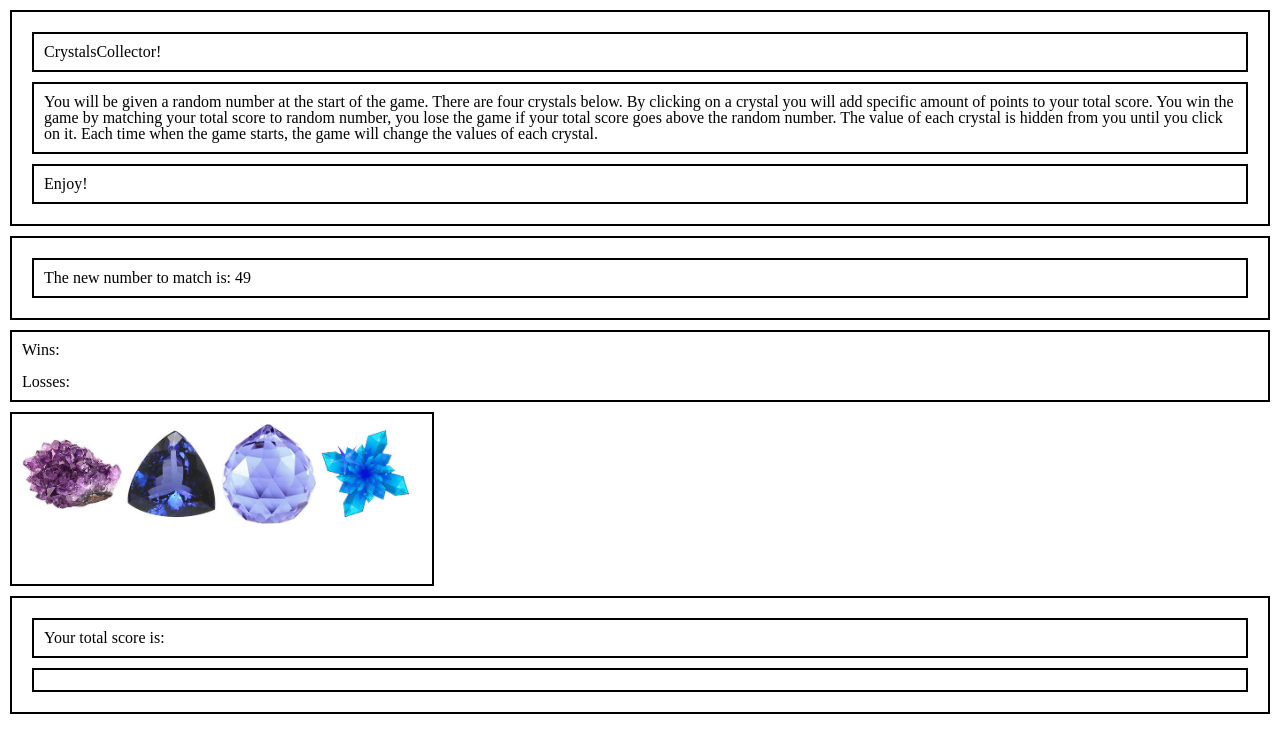
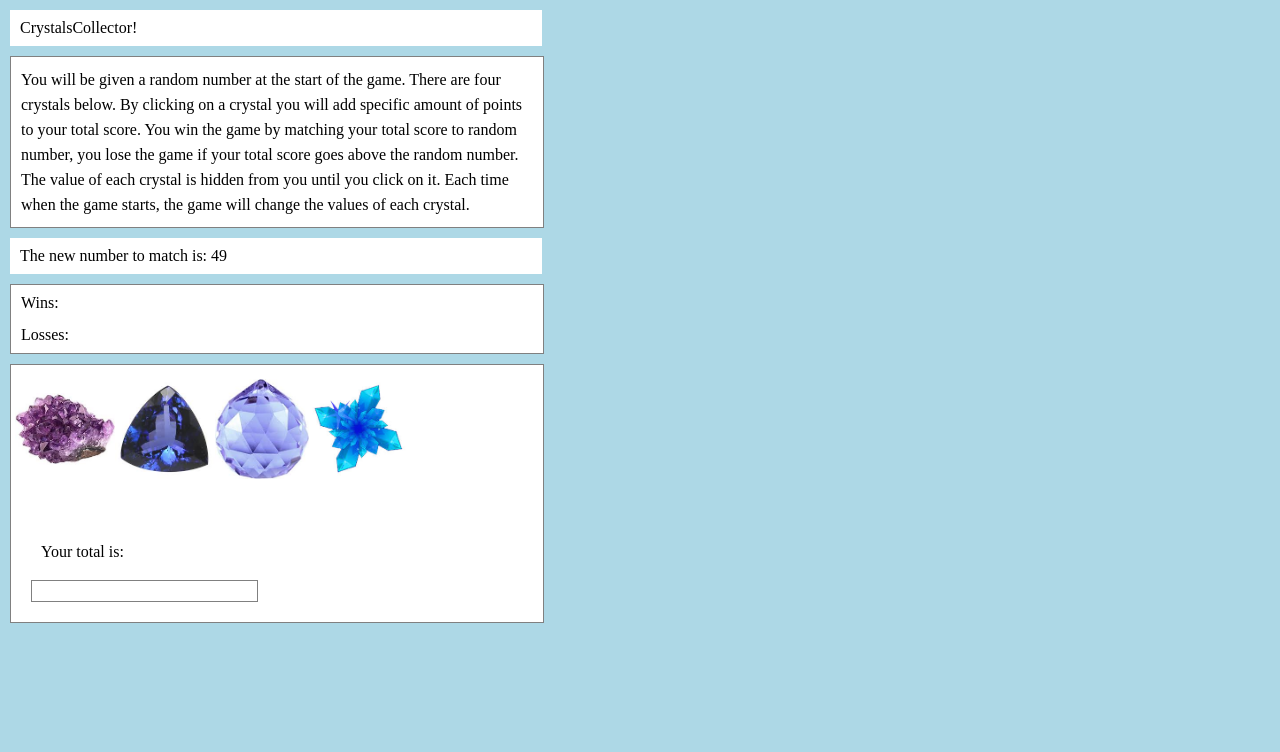
Before and after one commit to Abdeluswho/week-4-game, a plain HTML site: page index.html in a window 1280 px wide. Drawn offline with nearby package versions, Linux system fonts and the light colour scheme.

Commit message:
complete

```diff
--- a/assets/css/style.css
+++ b/assets/css/style.css
@@ -1,5 +1,42 @@
-.container, #random, #score, #crystal, #total, #crystnum, header, p {
-	border: 2px solid black;
+#crystal {
+
+
+	padding: 15px;
+
+	float:left;
+
+}
+body {
+	background-color: lightblue;
+}
+
+.container {
+	background-color:;
+}
+p{
+	width: 40%;
+	line-height: 25px;
+	border: 1px solid grey;
 	margin: 10px;
 	padding: 10px;
+	background-color: white;
 }
+
+header{
+
+	margin: 10px;
+	padding: 10px;
+	width: 40%;
+	color: black;
+	background-color: white;
+
+}
+#score, #total,  #crystnum {
+	background-color: white;
+	border: 1px solid grey;
+	margin: 10px;
+	padding: 10px;
+	width: 40%;
+	color:black;
+
+}
--- a/assets/javascript/game.js
+++ b/assets/javascript/game.js
@@ -14,7 +14,7 @@ var cryst3 = random(1,12);
 var cryst4 = random(1,12);
 var rand = random(19,120);
 //The random number:
-	divrand.html('<p>The new number to match is:   ' + rand +'</p>' );
+	divrand.html('<header>The new number to match is:    ' + rand +'</header>' );
 
 
 
@@ -99,14 +99,14 @@ var test = function(){
 
 //reset
 var reset = function(){
-	var x = confirm('Would you like to try again!');
+	var x = confirm('Would you like to try again?');
 	if (x) {
 	cryst1 = random(1,12);
 	cryst2 = random(1,12);
 	cryst3 = random(1,12);
 	cryst4 = random(1,12);
 	rand = random(19,120);
-	divrand.html('<p>The new number to match is:   ' + rand +'</p>' );
+	divrand.html('<header>The new number to match is:    ' + rand +'</header>' );
 	total = 0;
 
 	}else {
--- a/index.html
+++ b/index.html
@@ -15,7 +15,7 @@
 		You win the game by matching your total score to random number, you lose the game if your total score goes above the random number.
 		The value of each crystal is hidden from you until you click on it.
 		Each time when the game starts, the game will change the values of each crystal.</p>
-		<p>Enjoy!</p>
+
 	</div>
 	<div id="random"></div>
 	<div id="score">
@@ -25,7 +25,7 @@
 	</div>
 	<div id="crystal"></div>
 	<div id="total">
-		<header>Your total score is:</header>
+		<header>Your total is:</header>
 		<div id="crystnum"></div>
 	</div>
 	<script src= "https://cdnjs.cloudflare.com/ajax/libs/jquery/3.2.1/jquery.min.js"></script>
```
